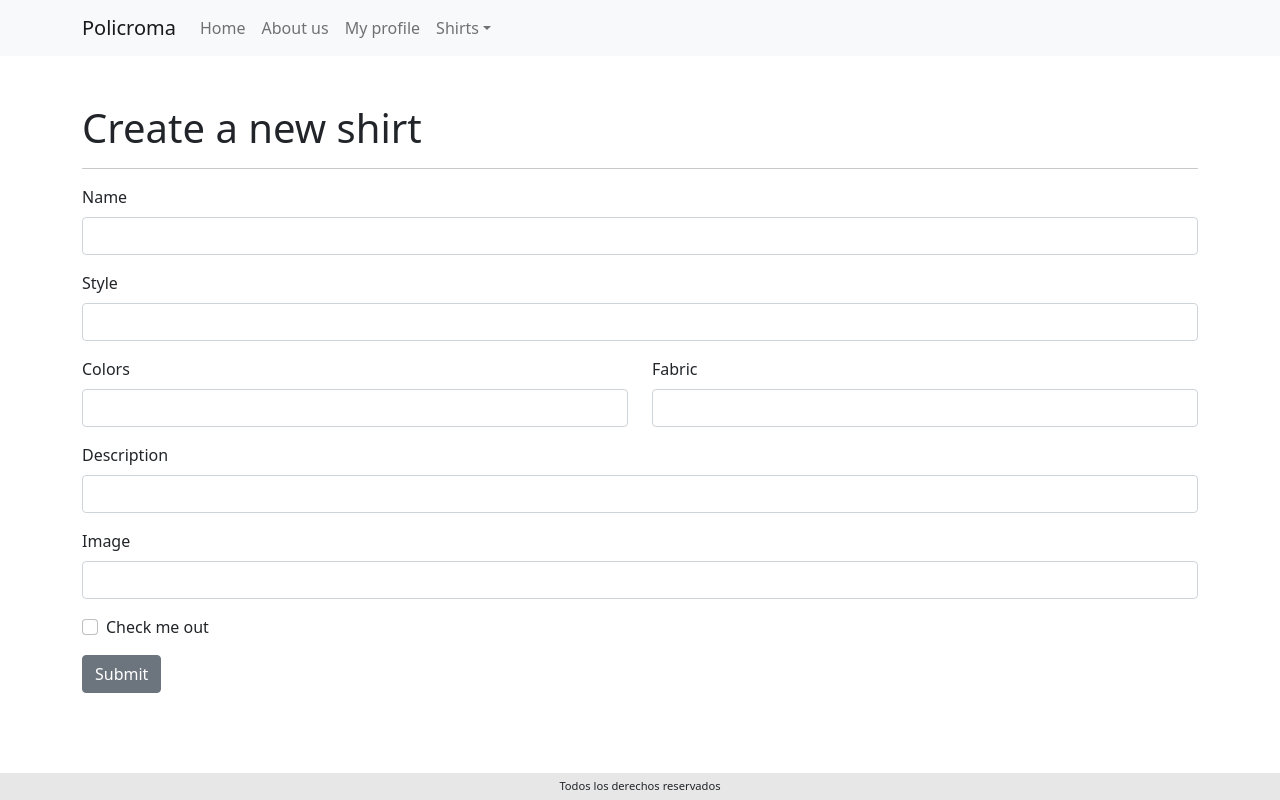
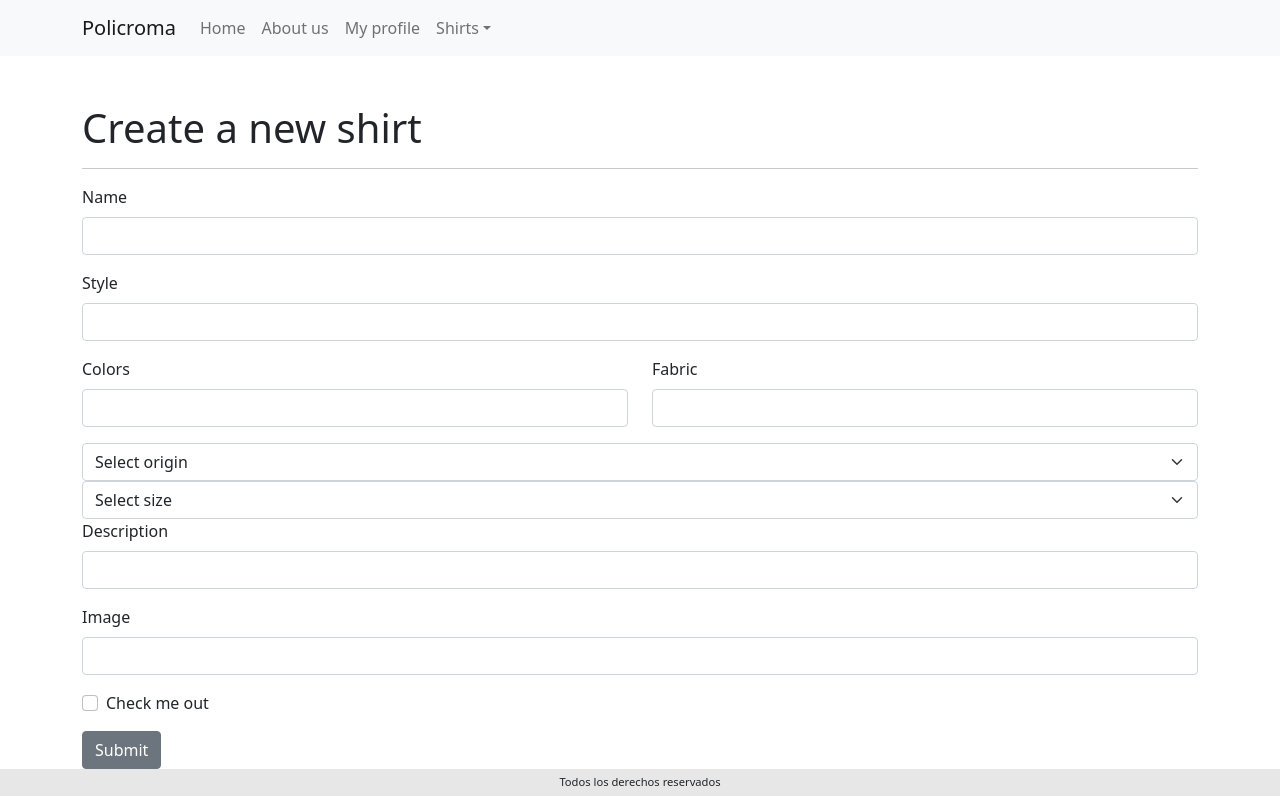
Before and after one commit to rafasanzvi/color-shirt-client, a React (Create React App) app: page /create in a window 1280 px wide. Built offline with nearby package versions, Linux system fonts and the light colour scheme.

Commit message:
create shirt form added

```diff
--- a/src/components/Navigation/Footer/Footer.css
+++ b/src/components/Navigation/Footer/Footer.css
@@ -3,7 +3,7 @@
     font-size: .7em;
     text-align: center;
     padding: 5px;
-    position: fixed;
+    /* position: fixed; */
     width: 100%;
     bottom: 0;
     left: 0;
--- a/src/components/ShirtForm/ShirtForm.jsx
+++ b/src/components/NewShirtForm/NewShirtForm.jsx
@@ -2,7 +2,7 @@ import { Form, Button, Row, Col } from "react-bootstrap"
 import { useState } from "react"
 import shirtService from "../../services/shirt.services"
 
-const ShirtForm = () => {
+const NewShirtForm = () => {
 
     const [shirtData, setShirtData] = useState({
         name: '',
@@ -66,6 +66,42 @@ const ShirtForm = () => {
                 </Col>
             </Row>
 
+            {/* Origin */}
+            {/* <Form.Group className="mb-3" controlId="formBasicPassword">
+                <Form.Label>Origin</Form.Label>
+                <Form.Control type="text" value={origin} onChange={handleChange} name="origin" />
+            </Form.Group> */}
+
+
+            <Form.Select aria-label="Default select example" controlId="formBasicPassword" onChange={handleChange} name="origin">
+                <Form.Label>Origin</Form.Label>
+                <option value={""}>Select origin</option>
+                <option value={"Africa"}>Africa</option>
+                <option value={"America"}>America</option>
+                <option value={"Europe"}>Europa</option>
+                <option value={"Asia"}>Asia</option>
+                <option value={"Oceania"}>Oceania</option>
+            </Form.Select>
+
+
+            <Form.Select aria-label="Default select example" controlId="formBasicPassword" onChange={handleChange} name="sizes">
+                <Form.Label>Sizes</Form.Label>
+                <option value={""}>Select size</option>
+                <option value={"S"}>S</option>
+                <option value={"M"}>M</option>
+                <option value={"L"}>L</option>
+                <option value={"XL"}>XL</option>
+            </Form.Select>
+
+
+
+
+            {/* Sizes */}
+            {/* <Form.Group className="mb-3" controlId="formBasicPassword">
+                <Form.Label>Sizes</Form.Label>
+                <Form.Control type="select" value={sizes} onChange={handleChange} name="sizes" />
+            </Form.Group> */}
+
             <Form.Group className="mb-3" controlId="formBasicPassword">
                 <Form.Label>Description</Form.Label>
                 <Form.Control type="text" value={description} onChange={handleChange} name="description" />
@@ -89,4 +125,4 @@ const ShirtForm = () => {
 
 }
 
-export default ShirtForm
+export default NewShirtForm
--- a/src/pages/NewShirtPage/NewShirtPage.jsx
+++ b/src/pages/NewShirtPage/NewShirtPage.jsx
@@ -1,17 +1,18 @@
 import { Container } from "react-bootstrap"
-import ShirtForm from "../../components/ShirtForm/ShirtForm";
+import NewShirtForm from "../../components/NewShirtForm/NewShirtForm";
 
 
 const NewShirtPage = () => {
 
 
     return (
+
         <Container>
 
             <h1>Create a new shirt</h1>
             <hr />
 
-            <ShirtForm />
+            <NewShirtForm />
 
 
         </Container>
--- a/src/pages/ShirtDetails/ShirtDetails.jsx
+++ b/src/pages/ShirtDetails/ShirtDetails.jsx
@@ -14,25 +14,25 @@ const ShirtDetails = () => {
     const { shirt_id } = useParams()
 
     useEffect(() => {
+        loadShirtDetails()
+    }, [])
 
+    const loadShirtDetails = () => {
         shirtsService
             .getOneShirt(shirt_id)
-
             .then(({ data }) => {
                 console.log(data)
                 setShirt(data)
             })
             .catch(err => console.error(err))
-
-    }, [])
+    }
 
     return (
 
         <Container>
 
             {
-                !shirt
-                    ?
+                !shirt ?
                     <Loader />
                     :
                     <>
--- a/src/pages/ShirtsListPage/ShirtsListPage.jsx
+++ b/src/pages/ShirtsListPage/ShirtsListPage.jsx
@@ -11,15 +11,17 @@ const ShirtsListPage = () => {
     const [shirtList, setShirtList] = useState([])
 
     useEffect(() => {
+        loadshirts()
+    }, [])
 
+    const loadshirts = () => {
         shirtsService
             .getShirts()
             .then(({ data }) => {
                 setShirtList(data)
             })
             .catch(err => console.error(err))
-
-    }, [])
+    }
 
 
     return (
--- a/src/routes/AppRoutes.jsx
+++ b/src/routes/AppRoutes.jsx
@@ -15,6 +15,7 @@ const AppRoutes = () => {
             <Route path="/create" element={<NewShirtPage />} />
             <Route path="/details/:shirt_id" element={<ShirtDetails />} />
             <Route path="/:shirt_id/edit" element={<h1>change a shirt</h1>} />
+            {/* falta ruta de 404 */}
         </Routes>
     )
 
--- a/src/services/shirt.services.js
+++ b/src/services/shirt.services.js
@@ -19,7 +19,7 @@ class ShirtService {
 
     }
     saveShirt(shirtData) {
-        return this.api.post('shirts/create', shirtData)
+        return this.api.post('/create', shirtData)
     }
 }
 
```
Also changed, not shown: src/components/EditShirtForm/EditShirtForm.jsx (added).
